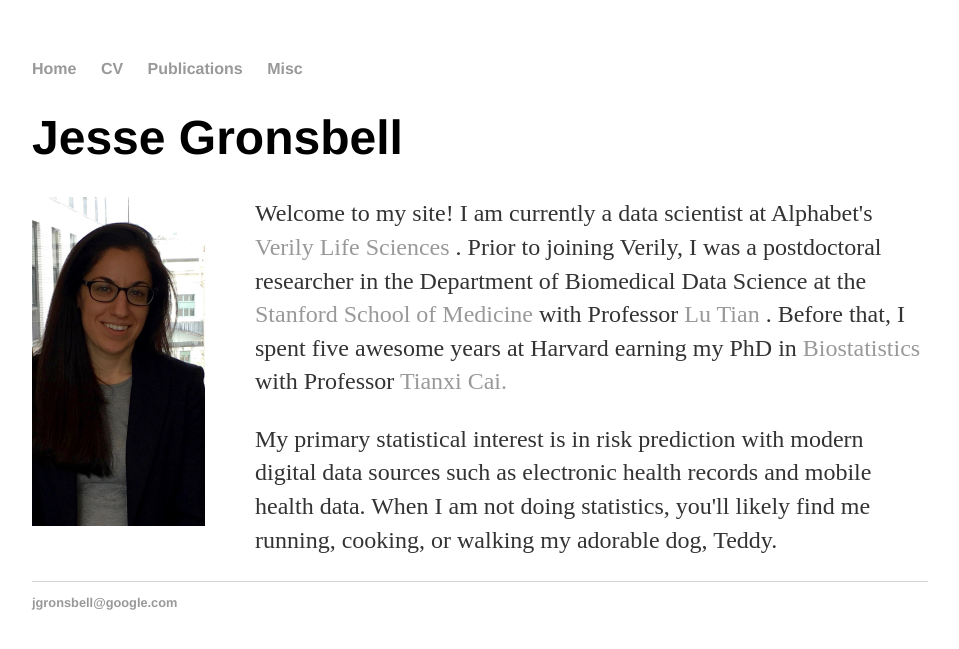
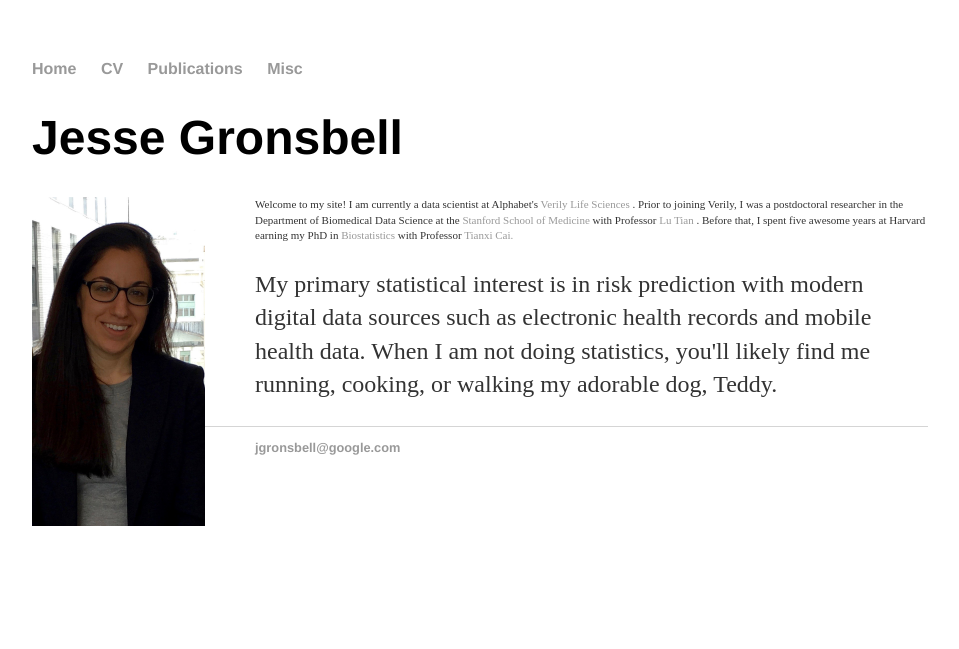
Before and after one commit to jgrons/old_website, a Jekyll site: the page built from index.html, in a window 1280 px wide. Shown: the top 649 px of the page, without its empty margins (160-1119 px from the left). Built offline with Jekyll 4.4.1, drawn with Linux system fonts in a browser that asks for light colours.

Commit message:
Update index.html

```diff
--- a/index.html
+++ b/index.html
@@ -10,7 +10,7 @@
                   title="JG" alt="JG"/></a>
         </div>
 
-	<p> Welcome to my site!  I am currently a data scientist at Alphabet's <a href="https://verily.com/">
+	<p style="font-size:11px;"> Welcome to my site!  I am currently a data scientist at Alphabet's <a href="https://verily.com/">
 	Verily Life Sciences </a>.  Prior to joining Verily, I was a postdoctoral researcher in the Department
 	of Biomedical Data Science at the <a href="http://med.stanford.edu/dbds.html"> Stanford School of Medicine </a>
 	with Professor <a href="https://statistics.stanford.edu/people/lu-tian"> Lu Tian </a>.  Before that, I spent five
```
